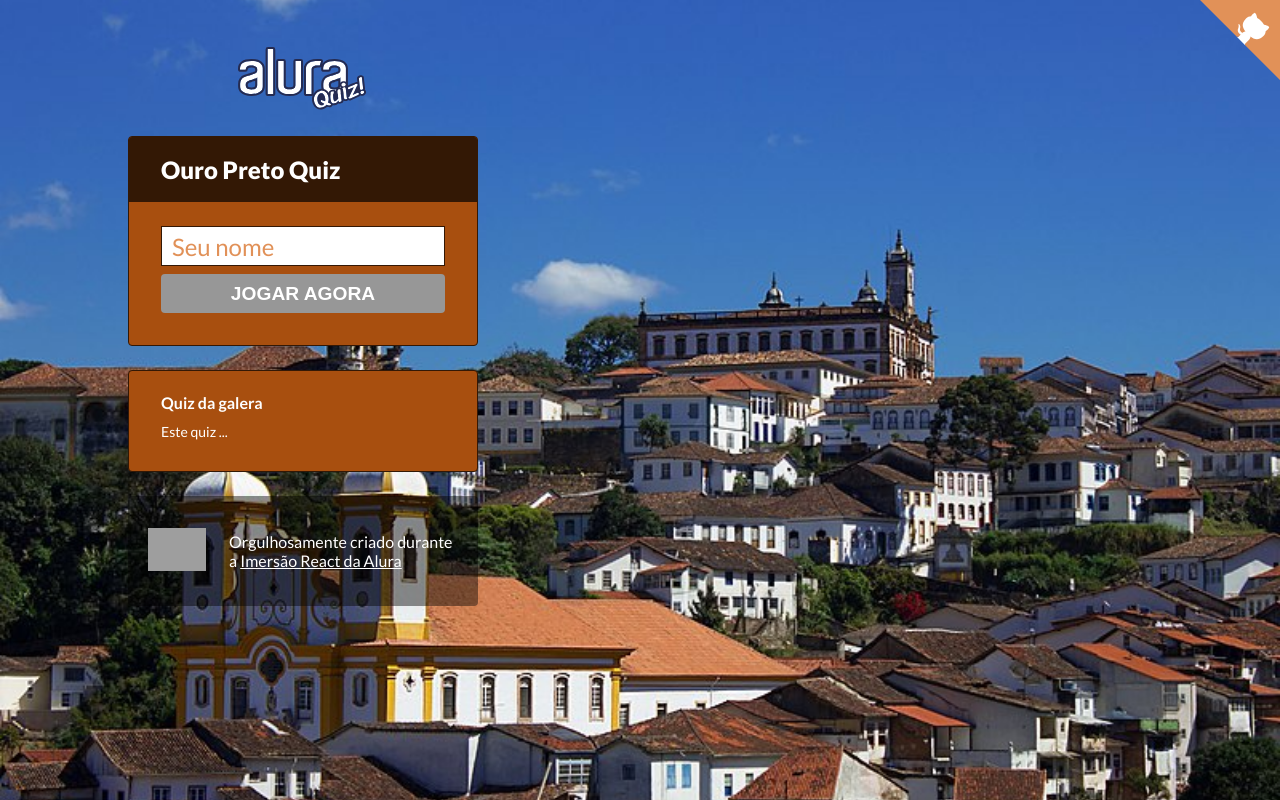
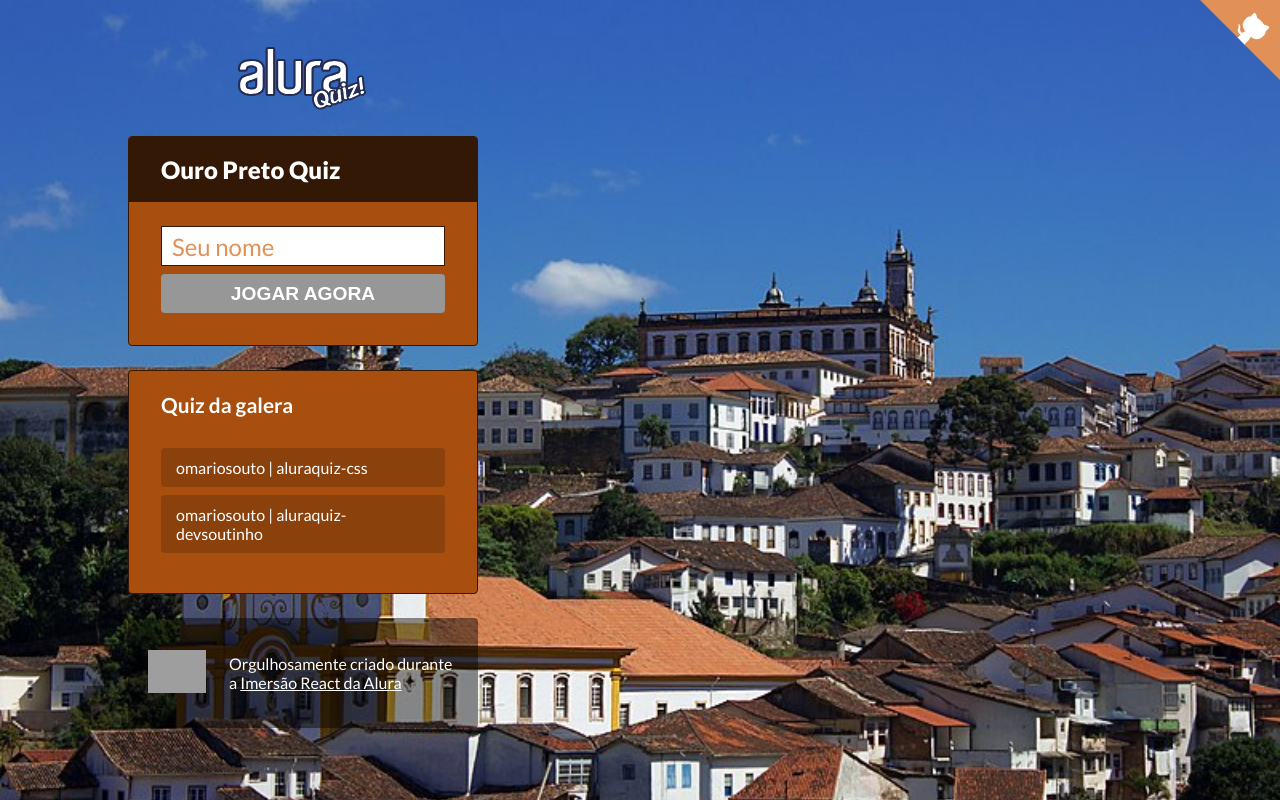
Before and after one commit to aliferds/quiz-imersao-react, a Next.js app: page / in a window 1280 px wide. Built offline with nearby package versions, Linux system fonts and the light colour scheme; grey boxes are pictures that could not be loaded.

Commit message:
adicionado quiz da galera

```diff
--- a/db.json
+++ b/db.json
@@ -27,7 +27,8 @@
     }
   ],
   "external": [
-    ""
+    "https://aluraquiz-css.omariosouto.vercel.app/",
+    "https://aluraquiz-devsoutinho.omariosouto.vercel.app/"
   ],
   "theme": {
     "colors": {
--- a/pages/index.js
+++ b/pages/index.js
@@ -1,6 +1,7 @@
 import styled from 'styled-components'
 import Head from 'next/head'
 import { useRouter } from 'next/router'
+import db from '../db.json'
 
 import Logo from '../src/components/Logo'
 import Card from '../src/components/Card'
@@ -15,11 +16,18 @@ const Page = styled.div`
   max-width: 350px;
   padding-top: 45px;
   margin: auto 10%;
+  h1 {
+    font-size: 1.3rem;
+    margin-bottom: 2rem;
+  }
+  li {
+    list-style: none;
+  }
   @media screen and (max-width: 500px) {
     margin: auto;
     padding: 15px;
   }
-`
+`;
 
 export default function Home() {
   const router = useRouter();
@@ -61,7 +69,19 @@ export default function Home() {
         <Card>
           <Card.Content>
             <h1>Quiz da galera</h1>
-            <p> Este quiz ... </p>
+            {db.external.map((linkExterno) => {
+              const [projectName, githubUser] = linkExterno.replace(/\//g, '')
+              .replace('https:', '')
+              .replace('.vercel.app', ' ')
+              .split('.');
+              return (
+                <li key={linkExterno}>
+                  <Card.Topic href={linkExterno}>
+                    {`${githubUser} | ${projectName}`}
+                  </Card.Topic>
+                </li>
+              );
+            })}
           </Card.Content>
         </Card>
 
```
